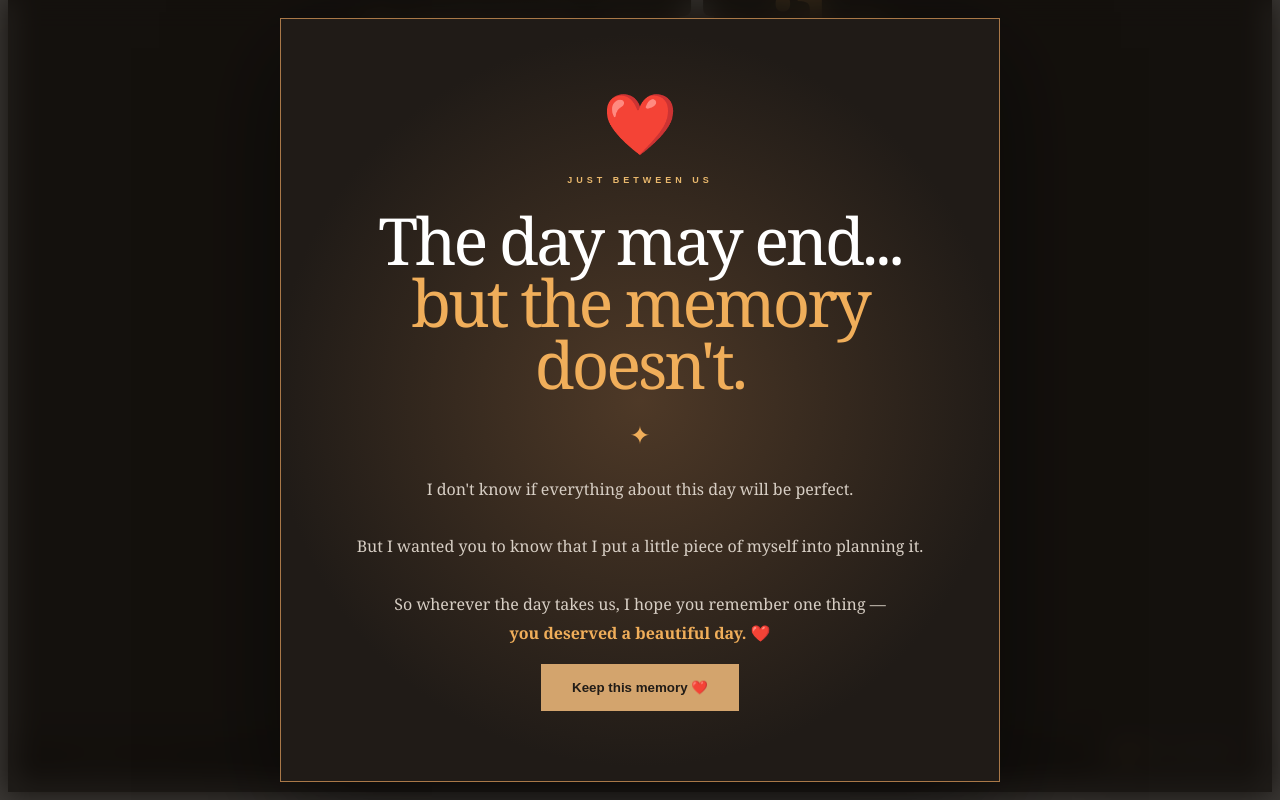
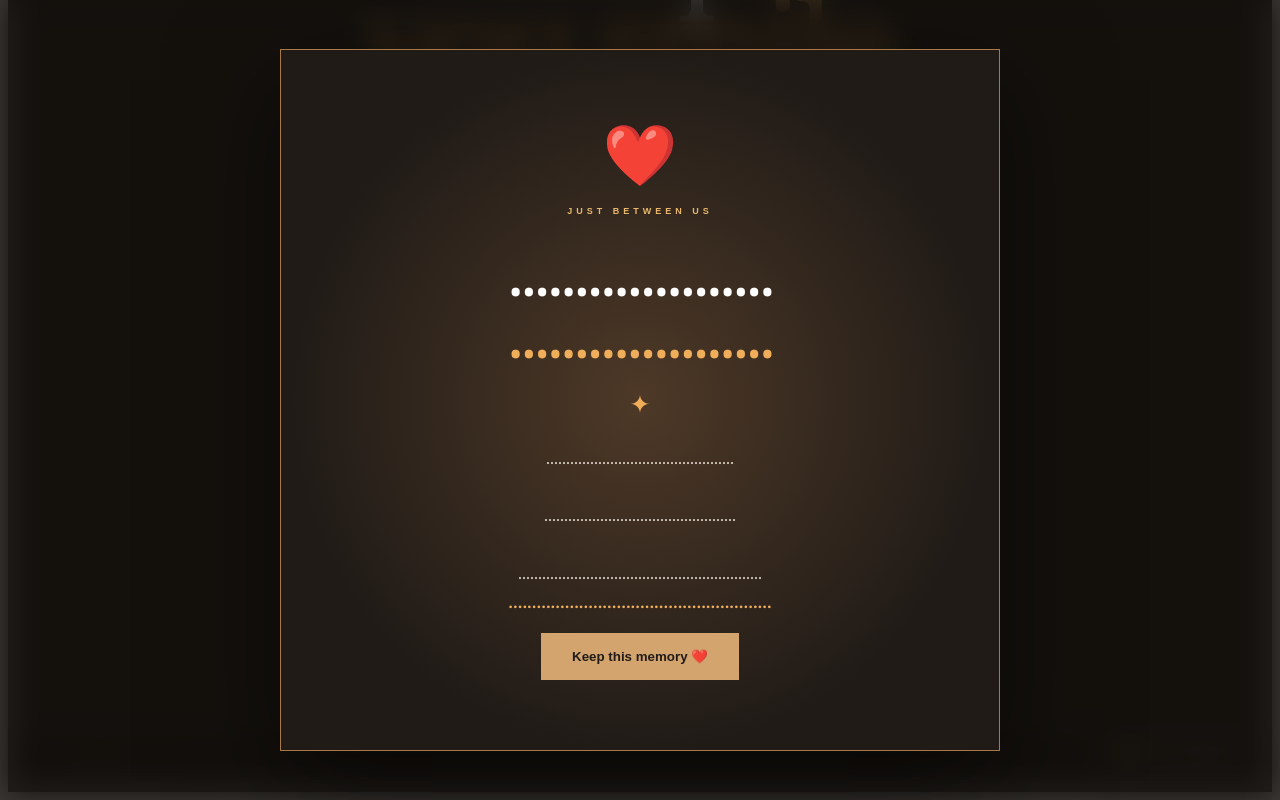
Before and after one commit to Kshitij12112003/chennai-itinerary, a Next.js app: page / in a window 1280 px wide. Both pictures are taken after a click on the button "There’s one more thing… ❤️". Shown: the part 7186-7986 px from the top of the page. Built offline with nearby package versions, Linux system fonts and the light colour scheme.

Commit message:
Update page.tsx

```diff
--- a/app/page.tsx
+++ b/app/page.tsx
@@ -1083,9 +1083,9 @@ export default function Page() {
             </p>
 
             <h2>
-              The day may end...
+              ....................
               <br />
-              <span>but the memory doesn't.</span>
+              <span>....................</span>
             </h2>
 
             <div className="secretDivider">
@@ -1093,19 +1093,16 @@ export default function Page() {
             </div>
 
             <p className="secretText">
-              I don't know if everything about this day
-              will be perfect.
+              ...............................................
               <br />
               <br />
-              But I wanted you to know that I put a little
-              piece of myself into planning it.
+              ................................................
               <br />
               <br />
-              So wherever the day takes us,
-              I hope you remember one thing —
+              .............................................................
               <br />
               <strong>
-                you deserved a beautiful day. ❤️
+                ........................................................
               </strong>
             </p>
 
```
